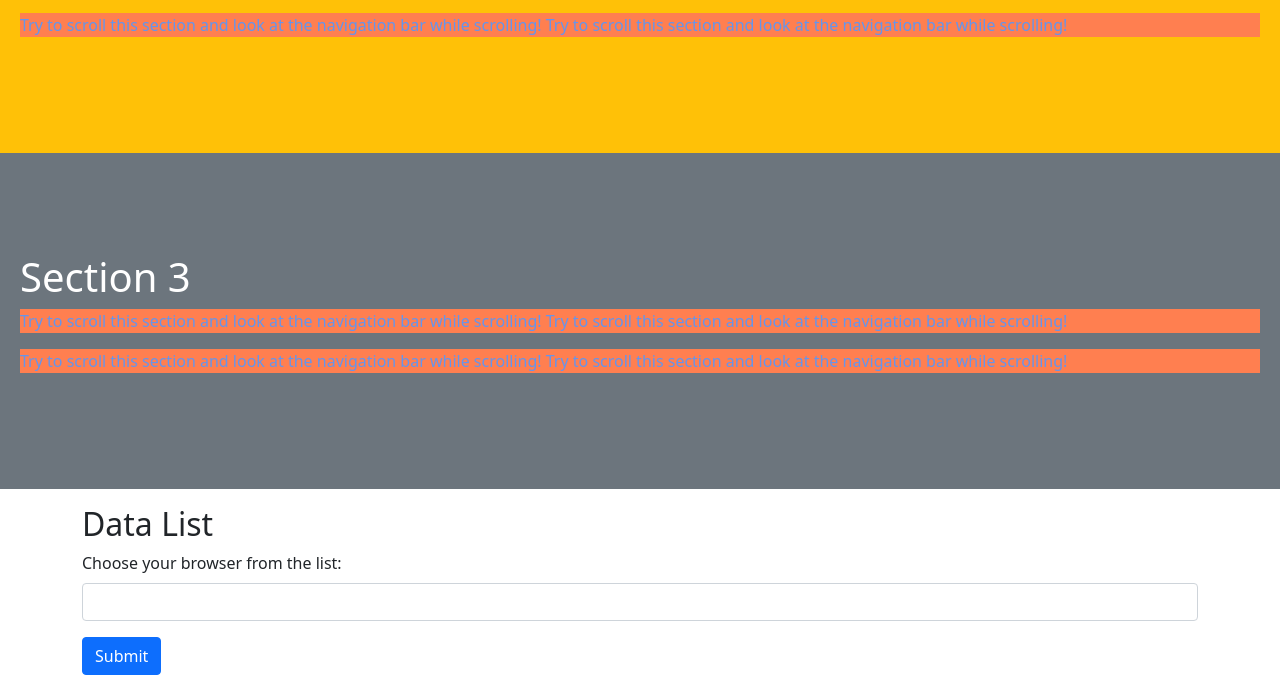
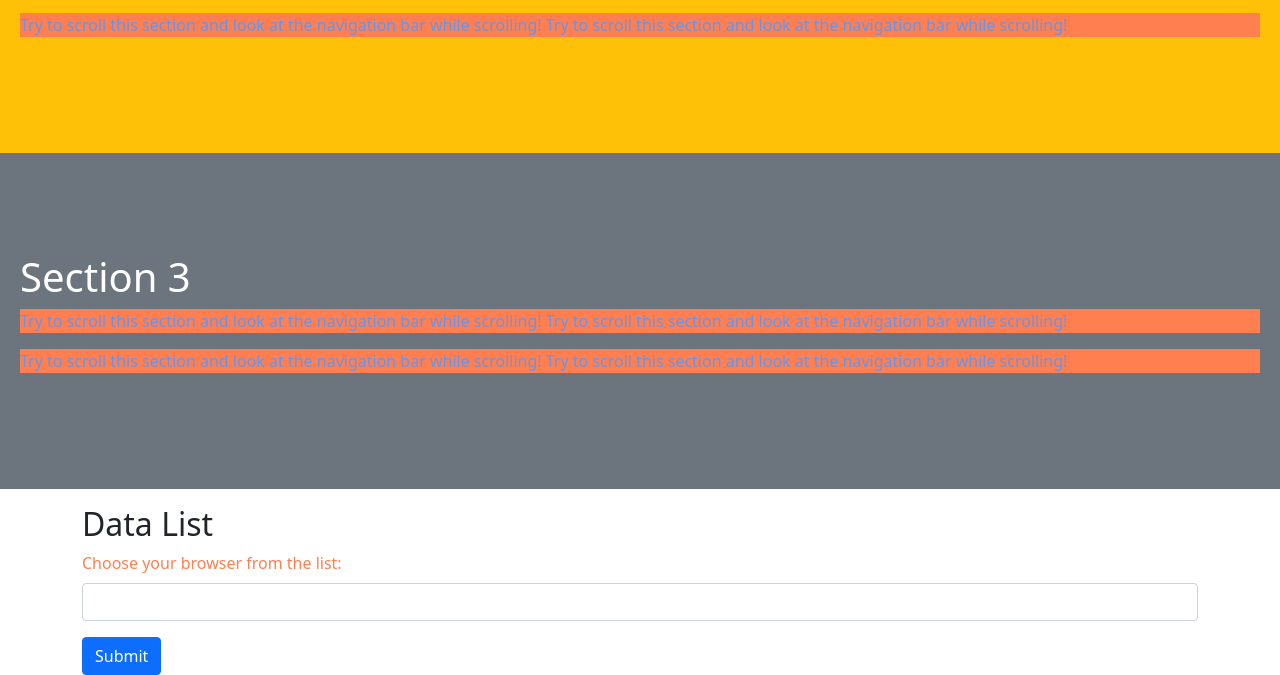
Before and after one commit to Therealraev/second-repository, a plain HTML site: page index.html in a window 1280 px wide. Shown: the part 519-1194 px from the top of the page. Drawn offline with Linux system fonts and the light colour scheme.

Commit message:
добавление цвета

```diff
--- a/css/style.css
+++ b/css/style.css
@@ -5,3 +5,6 @@
    background-color: coral;
    color: cornflowerblue;
 }
+form{
+   color: coral;
+}
```
